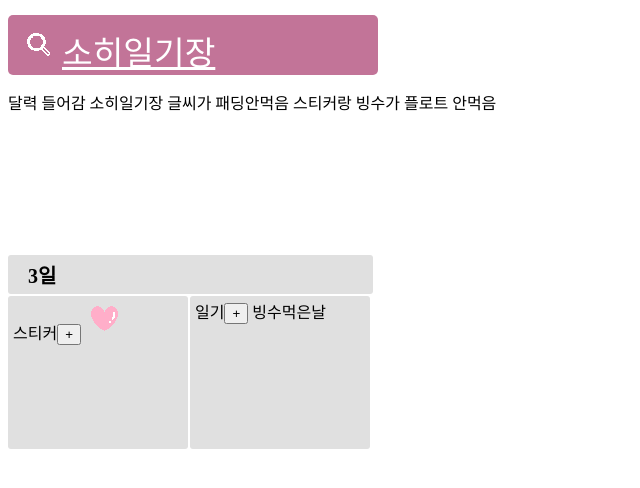
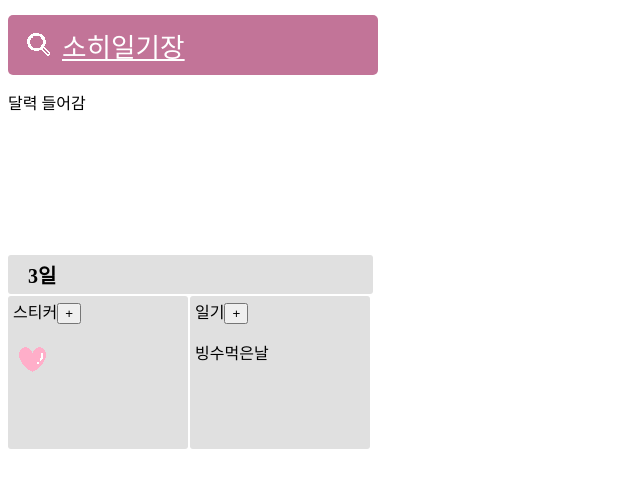
Before and after one commit to 2gomi/-, a plain HTML site: page index.html in a window 1280 px wide. Shown: the whole page, without its empty margins (0-640 px from the left). Drawn offline with Linux system fonts and the light colour scheme; files whose address does not match are found by name.

Commit message:
수정1
글씨 위치수정
스티커 일기 문단설정

```diff
--- a/index.html
+++ b/index.html
@@ -9,17 +9,16 @@
         </div>
         <div class="calendar">
             달력 들어감
-            소히일기장 글씨가 패딩안먹음
-            스티커랑 빙수가 플로트 안먹음
+
         </div>
         <div class="date">
             <div class="day">3일
             </div>
             <div class="date_info">
                  <div>스티커<button>+</button>
-                <img src="C:\Users\dkfj4\Desktop\개발\ht.png"></div>
+                    <p><img src="C:\Users\dkfj4\Desktop\개발\ht.png"></p></div>
                  <div>일기<a href="write.html"><button>+</button></a>
-                  빙수먹은날
+                  <p>빙수먹은날</p></div>
             </div>
             </div>
         </div>
--- a/styles/main.css
+++ b/styles/main.css
@@ -10,8 +10,11 @@
   }
   .tt {
       color: #ffffff;
-      font-size: 25pt;
-      margin-bottom: 30px;
+      font-size: 20pt;
+      padding-bottom: 10px;
+      top: -8px;
+      position: relative;
+
   }
   .calendar {
       height: 150px;
```
